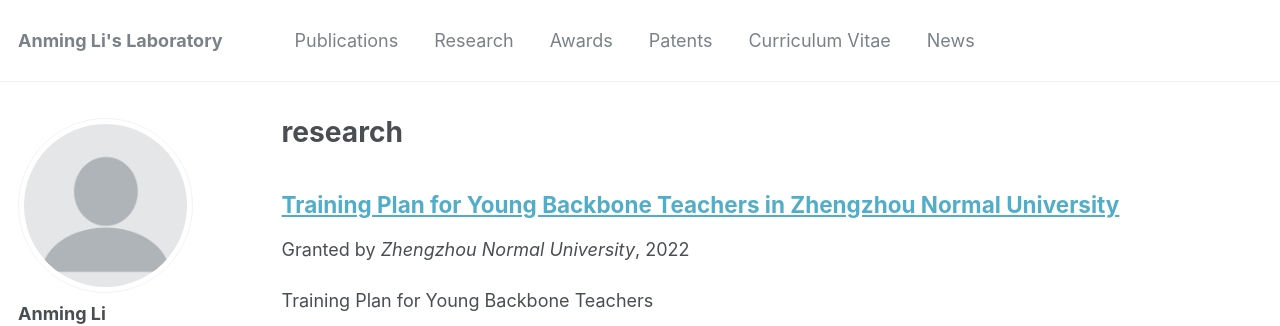
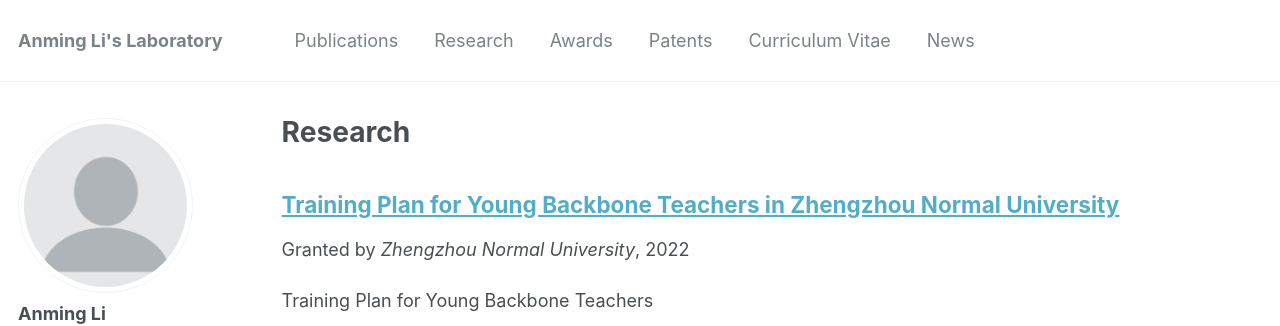
Before and after one commit to ucnclab/ucnclab.github.io, a Jekyll site: the page built from _pages/research.md, in a window 1280 px wide and 1037 px high. Shown: the top 326 px of the window. Built offline with Jekyll 4.4.1, drawn with Linux system fonts in a browser that asks for light colours; some web fonts are replaced.

Commit message:
Add files via upload

```diff
--- a/_pages/research.md
+++ b/_pages/research.md
@@ -1,6 +1,6 @@
 ---
 layout: archive
-title: "research"
+title: "Research"
 permalink: /research/
 author_profile: true
 ---
```
